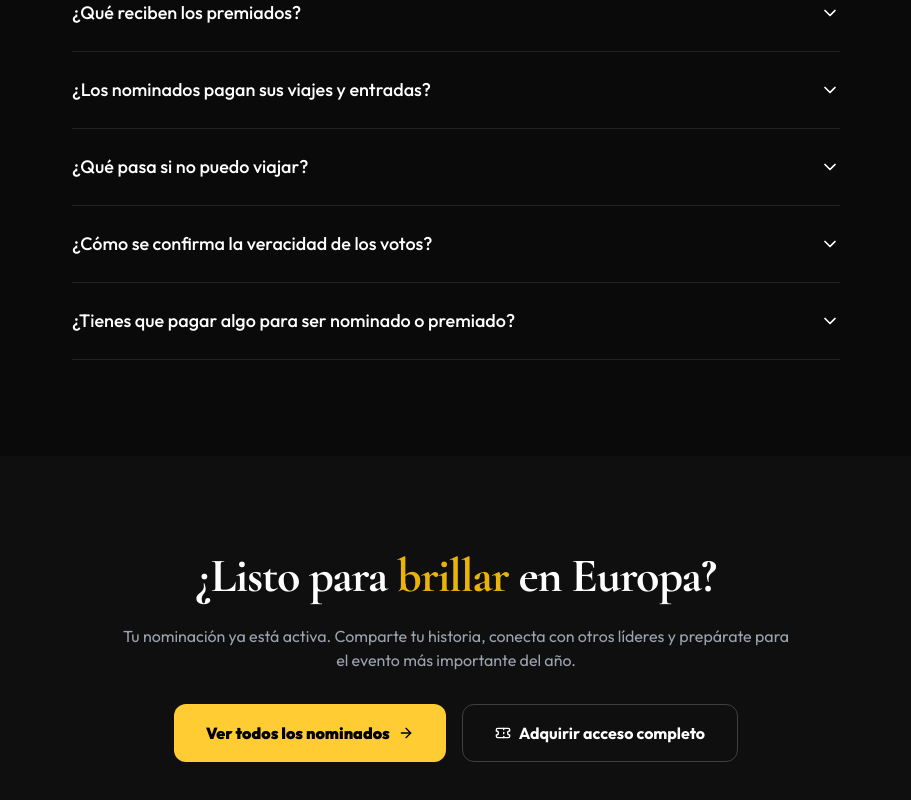
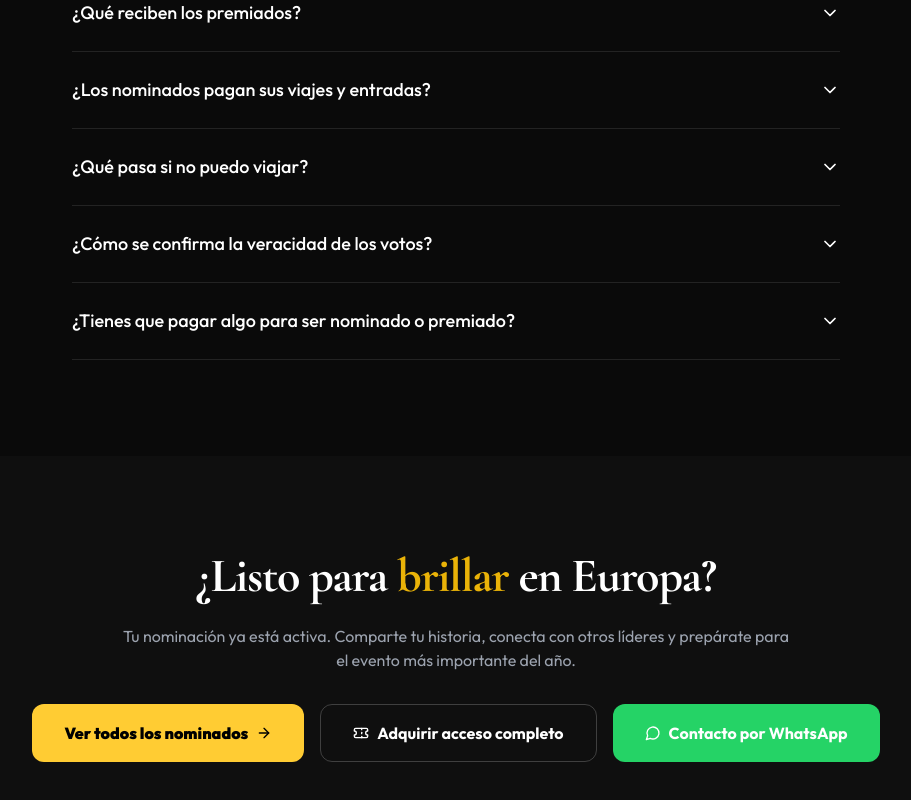
Before and after one commit to robertoarrucha-ux/heart-awards, a Next.js app: page /bienvenidos-nominados in a window 1280 px wide. Shown: the part 7666-8466 px from the top of the page, without its empty margins (184-1095 px from the left). Built offline with nearby package versions, Linux system fonts and the light colour scheme; no server answers; what @genkit-ai/googleai, genkit would draw is missing.

Commit message:
feat: add WhatsApp contact button to CTA section in bienvenidos-nominados

```diff
--- a/src/app/bienvenidos-nominados/page.tsx
+++ b/src/app/bienvenidos-nominados/page.tsx
@@ -551,6 +551,14 @@ export default function BienvenidosNominadosPage() {
             >
               <Ticket className="w-4 h-4" /> Adquirir acceso completo
             </Link>
+            <a
+              href="https://api.whatsapp.com/send?phone=4367761735010&text=Soy%20nominado%20Latam%20Awards"
+              target="_blank"
+              rel="noopener noreferrer"
+              className="inline-flex items-center gap-2 px-8 py-4 bg-[#25D366] text-white font-bold rounded-xl hover:bg-[#1ebe5d] hover:scale-[1.02] transition-all"
+            >
+              <MessageCircle className="w-4 h-4" /> Contacto por WhatsApp
+            </a>
           </div>
         </div>
       </section>
```
